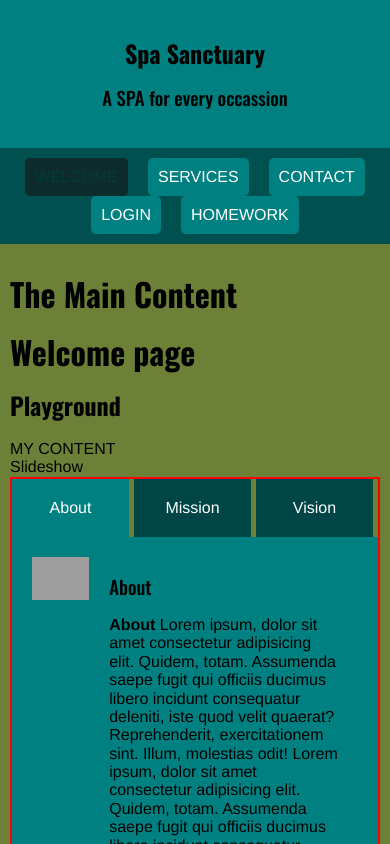
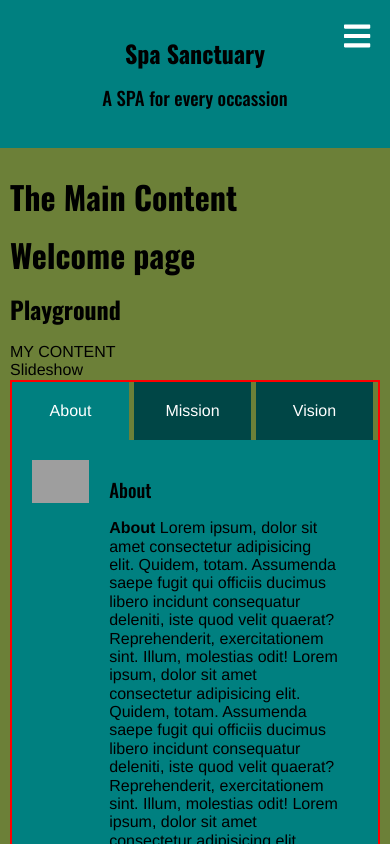
Before and after one commit to nickbatkhan/uclax_web1_summer21, a React (Create React App) app: page / in a window 390 px wide. Shown: the top 844 px of the page. Built offline with nearby package versions, Linux system fonts and the light colour scheme; grey boxes are pictures that could not be loaded.

Commit message:
adding hamburger icon

```diff
--- a/src/React/App.jsx
+++ b/src/React/App.jsx
@@ -5,7 +5,7 @@ import styled from 'styled-components';
 import { MediaQueryProvider } from 'common/mediaQueries/useMediaQuery.js';
 
 import Header from './Layout/Header.jsx';
-import Nav from './Layout/Nav.jsx';
+import Navigation from './Layout/Navigation/Navigation.jsx';
 import Main from './Layout/Main.jsx';
 import Footer from './Layout/Footer.jsx';
 
@@ -15,7 +15,7 @@ const App = () => {
             <BrowserRouter>
                 <AppStyled>
                     <Header/>
-                    <Nav/>
+                    <Navigation/>
                     <Main/>
                     <Footer/>
                 </AppStyled>
--- a/src/React/Homework/Homework.jsx
+++ b/src/React/Homework/Homework.jsx
@@ -155,6 +155,43 @@ const Homework = () => {
                 </p>
 
             </Essay>
+
+            <Essay
+                number = { 8 }
+                question='What is considered the right size for an image or video asset?'
+            >
+                <p>
+                    Here are the some ideas: Depends on the content/space dimentions, lower quality, avatars for example, vs hero vs thumbinals.
+                </p>
+                <p>
+                    Resolution would depend on to meet the requirements of video, perhaps defaul to 16x9.
+                </p>
+                <p>
+                    File size - keeping it at small as possible unless necessary.
+                </p>
+                <p>
+                    Hero 1500 x 2500 pixels
+                </p>
+                <p>
+                    30-40 seconds long - duration
+                </p>
+                <p>
+                    25 - 30 MB max
+                </p>
+                <p>
+                    Optimize for UX and SEO, accessibility
+                </p>
+                <p>
+                    To summarize, there is no correct answer. The image and video size depends on ones mission and what needs to be accomplished.
+                </p>
+
+            </Essay>
+
+
+
+
+
+
         </div>
     );
 }
--- /dev/null
+++ b/src/React/Layout/Navigation/Hamburger.jsx
@@ -0,0 +1,25 @@
+import React from 'react';
+import styled from 'styled-components';
+
+import { FontAwesomeIcon } from '@fortawesome/react-fontawesome';
+import {
+    faBars
+} from '@fortawesome/free-solid-svg-icons';
+
+
+const Hamburger = ({onClick}) => {
+
+    return (
+        <HamburgerStyled className='Hamburger' onClick={ onClick} >
+            <FontAwesomeIcon icon={ faBars} />
+        </HamburgerStyled>
+    );
+}
+
+export default Hamburger;
+
+const HamburgerStyled = styled.div`
+    font-size: 30px;
+    color: white;
+    cursor: pointer;
+`;
--- a/src/React/Layout/Nav.jsx
+++ b/src/React/Layout/Navigation/Nav.jsx
@@ -1,6 +1,9 @@
 import React from 'react';
 import styled from 'styled-components';
 import { NavLink } from 'react-router-dom';
+
+// Scripts
+import { mediaQueries } from 'common/mediaQueries/mediaQueries.js';
 
 const Nav = () => {
     return (
@@ -23,12 +26,12 @@ const NavStyled = styled.nav`
     text-align: center;
 
     a {
-        display: inline-block;
+        display: block;
+        margin: 5px 0px;
+
         background-color: teal;
         color: white;
         padding: 10px;
-        border-radius: 5px;
-        margin: 0px 10px;
 
         text-decoration: none;
         text-transform: uppercase;
@@ -42,4 +45,12 @@ const NavStyled = styled.nav`
             background-color: #0e2b2b;
         }
     }
+    @media ${mediaQueries.mdUp} {
+        a {
+            display: inline-block;
+            margin: 0px 10px;
+            font-size: 16px;
+            border-radius: 5px;
+        }
+    }
 `;
--- /dev/null
+++ b/src/React/Layout/Navigation/Navigation.jsx
@@ -0,0 +1,41 @@
+import React, { useState, useEffect} from 'react';
+import styled from 'styled-components';
+
+// scripts
+import { useMediaQuery } from 'common/mediaQueries/useMediaQuery.js';
+
+import Hamburger from './Hamburger.jsx';
+import Nav from './Nav.jsx';
+
+const Navigation = () => {
+
+    const [showMenu, showMenuUpdate] = useState(false);
+    const {media} = useMediaQuery();
+
+    console.log('media.mdUp', media.mdUp);
+
+    useEffect(() => {
+        showMenuUpdate(media.mdUp);
+    }, [media.mdUp]);
+
+    const handleToggle = () => {
+        showMenuUpdate(!showMenu);
+    }
+
+    return (
+        <NavigationStyled className='Navigation'>
+            { !media.mdUp && <Hamburger onClick={ handleToggle} />}
+            {showMenu && <Nav />}
+        </NavigationStyled>
+    );
+}
+
+export default Navigation;
+
+const NavigationStyled = styled.div`
+    .Hamburger {
+        position: absolute;
+        top: 20px;
+        right: 20px;
+    }
+`;
```
